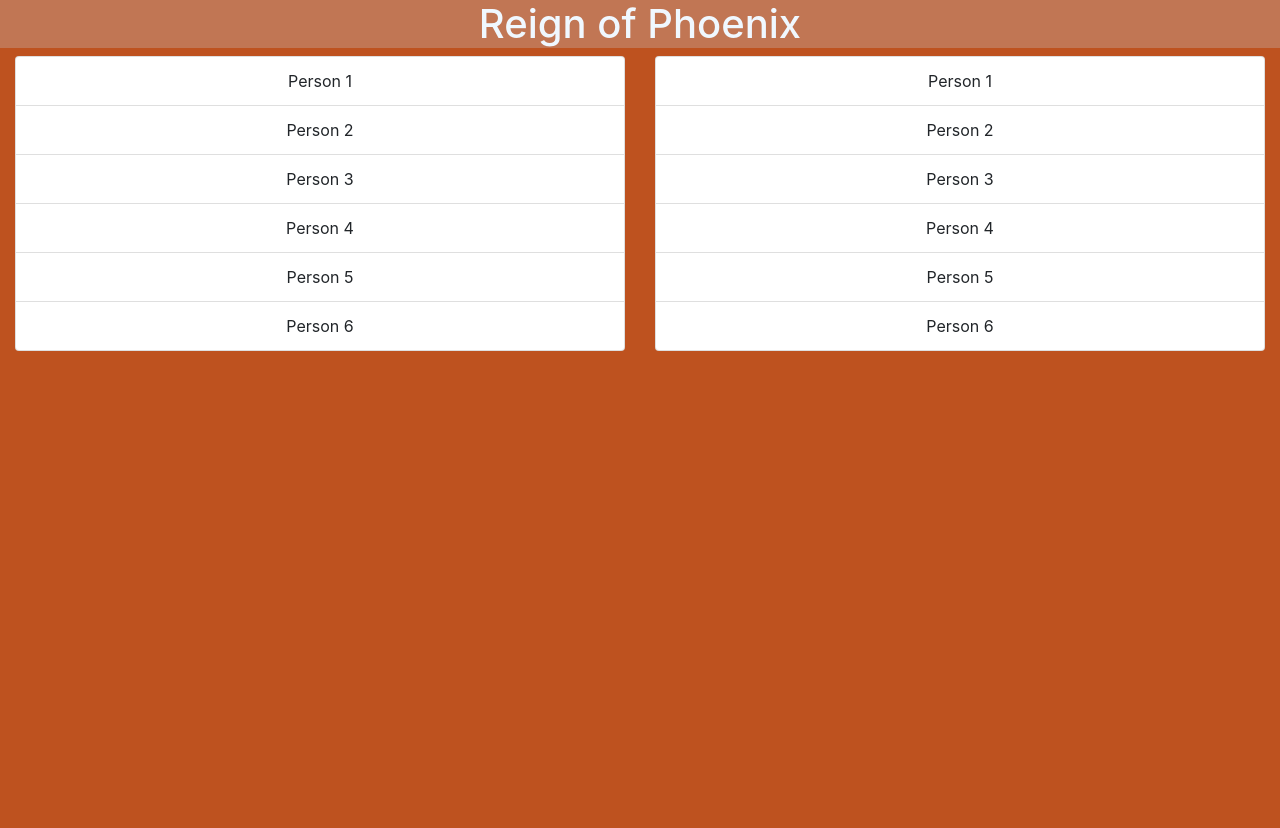
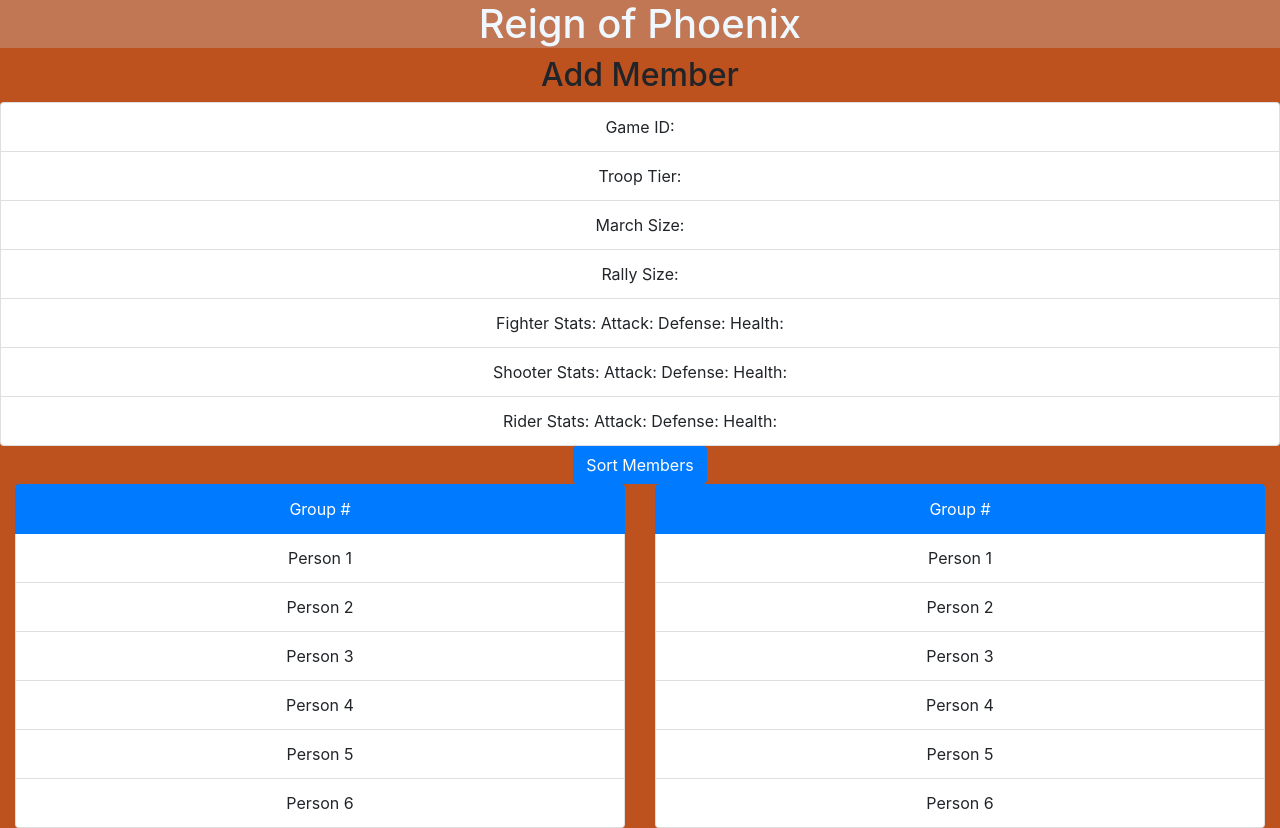
Before and after one commit to Dizzion/rop-app, a React (Create React App) app: page / in a window 1280 px wide. Before the commit the page ends 800 px from the top, so only its background shows below. Built offline with nearby package versions, Linux system fonts and the light colour scheme.

Commit message:
added start of forum to add and added card layout

```diff
--- a/src/App.tsx
+++ b/src/App.tsx
@@ -1,13 +1,32 @@
-import React from 'react';
+import React, { useState } from 'react';
 import Header from './Components/Header';
 import Card from './Components/TeamCards/Card';
 import './App.scss';
-import { Col, Container, Row } from 'react-bootstrap';
+import { Button, Col, Container, ListGroup, Row } from 'react-bootstrap';
 
-function App() {
+const App: React.FC = () => {
+  const [members, setMembers] = useState<{id: string, troopTier: number, marchSize: number, rallySize: number, fighters: {attack: number, defense: number, health: number}, shooters: {attack: number, defense: number, health: number}, rider: {attack: number, defense: number, health: number}}[]>([]);
+
+  const memberAddHandler = (member: object) => {
+    setMembers([])
+  };
+
   return (
     <div className="App">
       <Header/>
+      <div>
+        <h2>Add Member</h2>
+        <ListGroup>
+          <ListGroup.Item>Game ID: </ListGroup.Item>
+          <ListGroup.Item>Troop Tier: </ListGroup.Item>
+          <ListGroup.Item>March Size: </ListGroup.Item>
+          <ListGroup.Item>Rally Size: </ListGroup.Item>
+          <ListGroup.Item>Fighter Stats: Attack:   Defense:  Health:  </ListGroup.Item>
+          <ListGroup.Item>Shooter Stats: Attack:   Defense:  Health:  </ListGroup.Item>
+          <ListGroup.Item>Rider Stats: Attack:   Defense:  Health:  </ListGroup.Item>
+        </ListGroup>
+        <Button>Sort Members</Button>
+      </div>
       <Container fluid>
         <Row>
           <Col sm><Card/></Col>
--- a/src/Components/TeamCards/Card.tsx
+++ b/src/Components/TeamCards/Card.tsx
@@ -5,6 +5,7 @@ function Card() {
     return (
         <div>
             <ListGroup>
+                <ListGroup.Item active>Group #</ListGroup.Item>
                 <ListGroup.Item>Person 1</ListGroup.Item>
                 <ListGroup.Item>Person 2</ListGroup.Item>
                 <ListGroup.Item>Person 3</ListGroup.Item>
```
